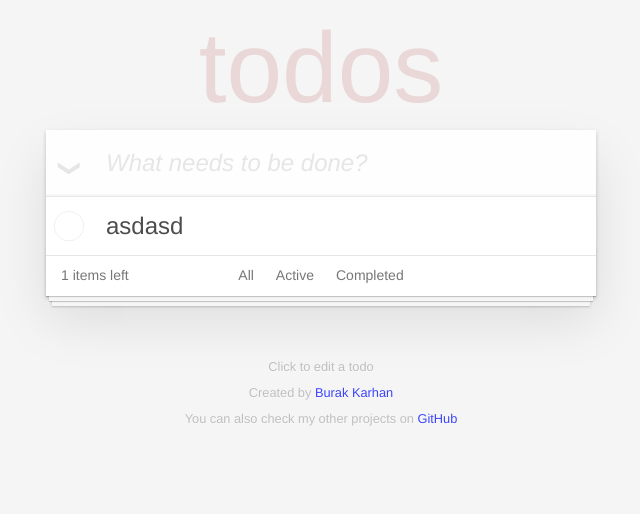
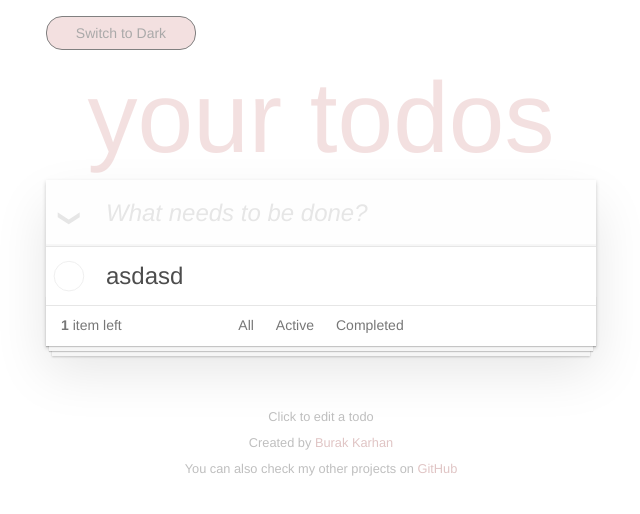
Before and after one commit to kobrak1/todo-list-react, a React (Create React App) app: page / in a window 1280 px wide. Shown: the top 514 px of the page, without its empty margins (319-959 px from the left). Built offline with nearby package versions, Linux system fonts and the light colour scheme.

Commit message:
add: dark them is added

```diff
--- a/src/App.js
+++ b/src/App.js
@@ -1,17 +1,16 @@
-import Content from "./components/Content/Content";
-import Footer from "./components/Footer";
-import Header from "./components/Header/Header";
 import { TodoProvider } from "./context/TodoContext";
+import { ThemeProvider } from "./context/ThemeContext";
+import DarkModeBtn from "./components/DarkModeBtn";
+import MainPage from "./pages/MainPage";
 
 function App() {
   return (
-    <TodoProvider>
-      <section className="todoapp">
-        <Header />
-        <Content />
-      </section>
-      <Footer />
-    </TodoProvider>
+    <ThemeProvider>
+      <TodoProvider>
+        <DarkModeBtn />
+        <MainPage />
+      </TodoProvider>
+    </ThemeProvider>
   );
 }
 
--- a/src/components/ContentFooter.js
+++ b/src/components/ContentFooter.js
@@ -2,24 +2,24 @@ import React from "react";
 import { useTodo } from "../context/TodoContext";
 
 const ContentFooter = () => {
-  const {itemCount} = useTodo();
+  const {itemCount, todos, setTodos} = useTodo();
   return (
     <footer className="footer">
       <meta property="todo_done" content="[count(todo where done)]" />
       <meta property="todo_left" content="[count(todo where !done)]" />
 
-      <span className="todo-count">{itemCount} items left</span>
+      <span className="todo-count"> <b>{itemCount}</b> item{itemCount > 1 && 's' } left</span>
 
       <meta property="active_filter" content="all" mv-storage="none" />
       <ul className="filters">
         <li>
-          <a href="#">All</a>
+          <a href="#" onClick={() => setTodos(todos)}>All</a>
         </li>
         <li>
-          <a href="#">Active</a>
+          <a href="#" onClick={() => setTodos(todos.filter((item) => item.completed === true))}>Active</a>
         </li>
         <li>
-          <a href="#">Completed</a>
+          <a href="#" onClick={() => setTodos(todos.filter((item) => item.completed === false))}>Completed</a>
         </li>
       </ul>
 
--- /dev/null
+++ b/src/components/DarkModeBtn.js
@@ -0,0 +1,16 @@
+import React from "react";
+import { useTheme } from "../context/ThemeContext";
+
+const DarkModeBtn = () => {
+  const { theme, setTheme } = useTheme();
+  return (
+    <button
+      className={`dark-mode-btn ${theme === true && "dark"}`}
+      onClick={() => setTheme(!theme)}
+    >
+      Switch to {theme === false ? "Dark" : "Light"}
+    </button>
+  );
+};
+
+export default DarkModeBtn;
--- a/src/components/Footer.js
+++ b/src/components/Footer.js
@@ -1,6 +1,8 @@
 import React from "react";
+import { useTheme } from "../context/ThemeContext";
 
 const Footer = () => {
+  const {theme} = useTheme();
   return (
     <footer className="info">
       <p>Click to edit a todo</p>
@@ -10,7 +12,7 @@ const Footer = () => {
           href="https://www.linkedin.com/in/ahmet-burak-karhan-972911153/"
           target="_blank"
           rel="noopener noreferrer"
-          style={{ color: "#3C45FA" }}
+          style={{ color: theme ? '#bfa17a' : "#e0c5c5" }}
         >
           Burak Karhan
         </a>
@@ -21,7 +23,7 @@ const Footer = () => {
           href="https://github.com/kobrak1"
           target="_blank"
           rel="noopener noreferrer"
-          style={{ color: "#3C45FA" }}
+          style={{ color: theme ? '#bfa17a' : "#e0c5c5" }}
         >
           GitHub
         </a>
--- a/src/components/Header/Header.js
+++ b/src/components/Header/Header.js
@@ -1,10 +1,12 @@
 import React from "react";
 import TodoForm from "./TodoForm";
+import { useTheme } from "../../context/ThemeContext";
 
 const Header = () => {
+  const {theme} = useTheme();
   return (
     <header className="header">
-      <h1>todos</h1>
+      <h1 style={{color:`${theme === true ? '#bfa17a' : ''}`}}>your todos</h1>
       <TodoForm />
     </header>
   );
--- /dev/null
+++ b/src/context/ThemeContext.js
@@ -0,0 +1,30 @@
+import { createContext, useContext, useState } from "react";
+
+export const ThemeContext = createContext();
+
+export const ThemeProvider = ({ children }) => {
+  const [theme, setTheme] = useState(false);
+
+  // exported values
+  const values = {
+    theme,
+    setTheme,
+  };
+
+  console.log(theme);
+
+  return (
+    <ThemeContext.Provider value={values}> {children} </ThemeContext.Provider>
+  );
+};
+
+export const useTheme = () => {
+  const context = useContext(ThemeContext);
+  // to check if the context used in the correct place
+  if (!context) {
+    throw new Error(
+      "This useTheme hook must be called inside the ThemeProvider!"
+    );
+  }
+  return context;
+};
--- a/src/context/TodoContext.js
+++ b/src/context/TodoContext.js
@@ -4,6 +4,7 @@ import { v4 as uuidv4 } from "uuid";
 export const TodoContext = createContext();
 
 export const TodoProvider = ({ children }) => {
+  const [filter, setFilter] = useState('');
   const [todos, setTodos] = useState([
     {
       id: 2,
@@ -35,6 +36,13 @@ export const TodoProvider = ({ children }) => {
     setTodos(updatedTodos);
   };
 
+//   filter function
+const handleFilter = (data) => {
+    const clonedTodos = [...todos]
+    const filteredTodos = clonedTodos.filter((e) => e.target.value === data)
+    console.log(filteredTodos);
+}
+
   // shows how many items left
   const itemCount = todos.length;
 
@@ -46,6 +54,9 @@ export const TodoProvider = ({ children }) => {
     itemCount,
     handleChange,
     handleDelete,
+    handleFilter,
+    filter,
+    setFilter,
   };
 
   return (
--- a/src/index.css
+++ b/src/index.css
@@ -421,3 +421,22 @@ meta,
 [property="todo"] .view:focus-within button {
 	display: none !important;
 }
+
+/* styling for darkMode button */
+
+.dark-mode-btn {
+	background-color: #f3e0e0;
+	color: #f3e0e0;
+	color: #aaa9a9;
+	padding: .5rem;
+	margin-top: 1rem;
+	border: 1px solid gray;
+	border-radius: 1rem;
+	width: 150px;
+	cursor: pointer;
+}
+
+.dark-mode-btn.dark {
+	background-color: #f1f1f1;
+	color: #bfa17a;
+}
--- /dev/null
+++ b/src/pages/MainPage.js
@@ -0,0 +1,23 @@
+import React, { useEffect } from "react";
+import Header from "../components/Header/Header";
+import Content from "../components/Content/Content";
+import Footer from "../components/Footer";
+import { useTheme } from "../context/ThemeContext";
+
+const MainPage = () => {
+  const { theme } = useTheme();
+  useEffect(() => {
+    document.body.style.backgroundColor = !theme ? "#ffffff" : "#333333";
+  }, [theme]);
+  return (
+    <>
+      <section className="todoapp">
+        <Header />
+        <Content />
+      </section>
+      <Footer />
+    </>
+  );
+};
+
+export default MainPage;
```
